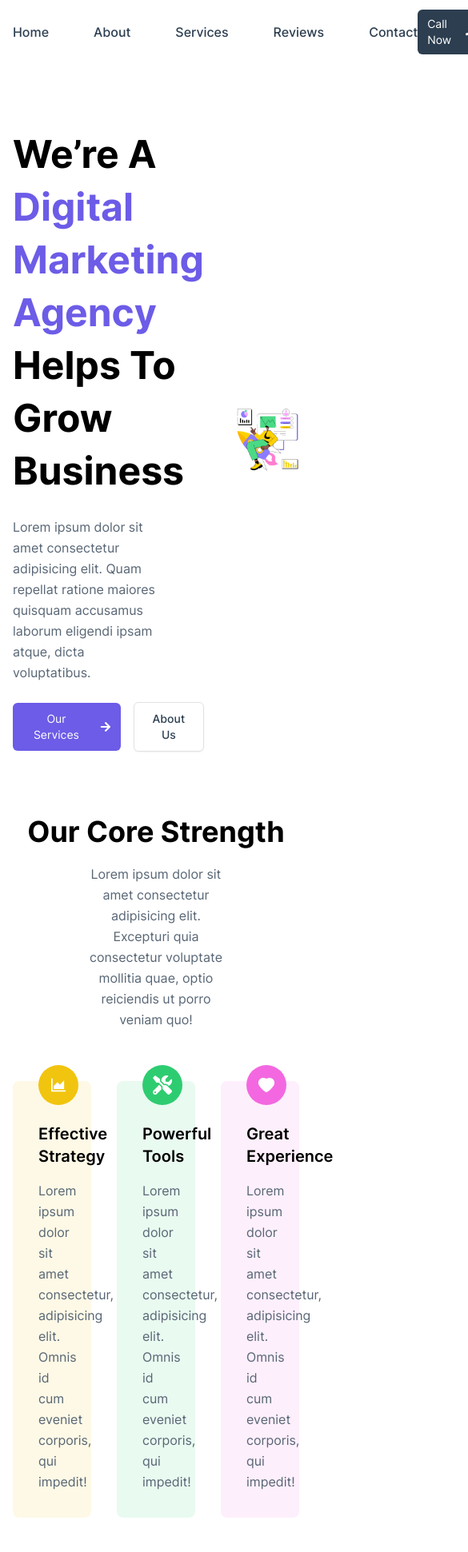
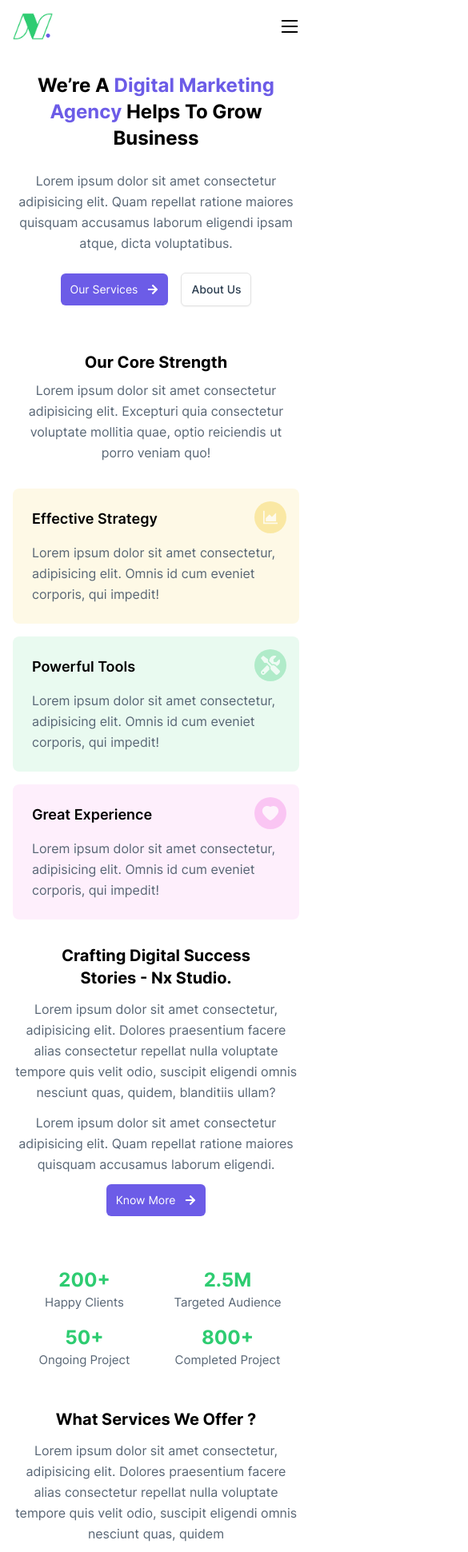
Before and after one commit to shahnewazrakib/Nx-Studio, a React (Vite) app: page / in a window 390 px wide. Shown: the top 1941 px of the page at 80% size, 585 px wide, since content can reach past the window. Built offline with nearby package versions, Linux system fonts and the light colour scheme.

Commit message:
Made responsive for laptop, tablet and mobile phone

```diff
--- a/src/App.jsx
+++ b/src/App.jsx
@@ -6,7 +6,7 @@ import Services from "./components/Services";
 import Reviews from "./components/Reviews";
 import Contact from "./components/Contact";
 import Footer from "./components/Footer";
-import Popup from "./components/Popup";
+import Popup from "./components/popup/Popup";
 import "./App.css";
 
 function App() {
@@ -20,9 +20,10 @@ function App() {
     }
   }, [open]);
 
+
   return (
     <>
-      <div className="space-y-20">
+      <div className="space-y-10 sm:space-y-14 md:space-y-20">
         <Header />
         <Hero />
         <About />
--- a/src/components/About.jsx
+++ b/src/components/About.jsx
@@ -1,6 +1,7 @@
 import { AiOutlineAreaChart, AiFillHeart } from "react-icons/ai";
 import { FaTools, FaArrowRight } from "react-icons/fa";
 import Banner from "../images/about-us.webp";
+import { Link } from "react-scroll";
 
 function About() {
   const cards = [
@@ -38,26 +39,30 @@ function About() {
   ];
 
   return (
-    <section className="container">
-      <h1 className="text-4xl text-center font-bold">Our Core Strength</h1>
-      <p className="w-1/2 text-light leading-relaxed mx-auto text-center mt-5">
+    <section id="about" className="container">
+      <h1 className="text-xl sm:text-2xl lg:text-4xl text-center font-bold">
+        Our Core Strength
+      </h1>
+      <p className="lg:w-1/2 text-light leading-relaxed mx-auto text-center mt-2 sm:mt-5">
         Lorem ipsum dolor sit amet consectetur adipisicing elit. Excepturi quia
         consectetur voluptate mollitia quae, optio reiciendis ut porro veniam
         quo!
       </p>
-      <div className="grid grid-cols-3 gap-8 mt-16">
+      <div className="grid grid-cols-1 md:grid-cols-3 gap-4 lg:gap-8 mt-8 sm:mt-12 md:mt-16">
         {cards.map((card, index) => {
           return (
             <div
               key={index}
-              className={`${card.card__color} rounded-lg p-8 relative`}
+              className={`${card.card__color} rounded-lg p-6 md:p-8 relative`}
             >
               <div
-                className={`absolute -top-5 w-[50px] h-[50px] ${card.icon__color} rounded-full text-white flex items-center justify-center text-2xl`}
+                className={`absolute top-4 md:-top-5 md:right-auto right-4 w-[40px] sm:w-[50px] h-[40px] sm:h-[50px] opacity-30 md:opacity-100 ${card.icon__color} rounded-full text-white flex items-center justify-center text-2xl`}
               >
                 {card.icon}
               </div>
-              <h2 className="font-semibold text-xl mt-5">{card.title}</h2>
+              <h2 className="font-semibold text-[18px] sm:text-xl md:mt-5">
+                {card.title}
+              </h2>
               <p className="text-light leading-relaxed mt-4">
                 {card.description}
               </p>
@@ -66,12 +71,12 @@ function About() {
         })}
       </div>
 
-      <div className="flex justify-between mt-20">
-        <picture className="w-[45%]">
+      <div className="flex justify-between mt-8 sm:mt-14 md:mt-20">
+        <picture className="w-[45%] lg:block hidden">
           <img src={Banner} alt="Nx Studio" />
         </picture>
-        <div className="w-[50%] space-y-5">
-          <h1 className="text-4xl font-bold leading-snug">
+        <div className="lg:w-[50%] space-y-3 sm:space-y-5 lg:text-left text-center">
+          <h1 className="text-xl sm:text-2xl lg:text-4xl font-bold leading-snug">
             Crafting Digital Success <br /> Stories - Nx Studio.
           </h1>
           <p className="text-light leading-relaxed">
@@ -84,21 +89,23 @@ function About() {
             Lorem ipsum dolor sit amet consectetur adipisicing elit. Quam
             repellat ratione maiores quisquam accusamus laborum eligendi.
           </p>
-          <button className="bg-violet text-sm rounded-md px-3 py-[10px] text-white flex items-center gap-3">
+          <Link to="services" smooth={true} offset={-120} className="bg-violet text-sm rounded-md px-3 py-[10px] text-white flex items-center gap-3 lg:mx-0 mx-auto w-max sm:cursor-pointer">
             <span>Know More</span>
             <FaArrowRight />
-          </button>
+          </Link>
         </div>
       </div>
 
-      <div className="grid grid-cols-4 mt-16 -mb-16">
+      <div className="grid grid-cols-2 sm:grid-cols-4 mt-16 sm:mb-0 mb-12 2xl:-mb-16 sm:gap-0 gap-y-4">
         {success.map((item, index) => {
           return (
             <div key={index} className="text-center">
-              <h1 className="text-4xl text-center font-bold text-green">
+              <h1 className="text-2xl sm:text-3xl md:text-4xl text-center font-bold text-green">
                 {item.completed}
               </h1>
-              <p className="text-light leading-relaxed mt-2">{item.description}</p>
+              <p className="sm:text-base text-[15px] text-light leading-relaxed sm:mt-2">
+                {item.description}
+              </p>
             </div>
           );
         })}
--- a/src/components/Contact.jsx
+++ b/src/components/Contact.jsx
@@ -3,19 +3,19 @@ import { BiSolidMessage } from "react-icons/bi";
 
 function Contact({setOpen}) {
   return (
-    <section className="container space-y-7">
-      <h3 className="tracking-[5px] text-green text-sm font-bold bg-green/10 rounded-full px-8 py-1 w-max m-auto">
+    <section id="contact" className="container space-y-7">
+      <h3 className="tracking-[5px] text-green text-[12px] md:text-sm font-bold bg-green/10 rounded-full px-8 py-1 w-max m-auto">
         WORK WITH US
       </h3>
-      <h1 className="text-4xl text-center font-bold">
-        Staring A New Project Soon ?
+      <h1 className="text-xl sm:text-2xl lg:text-4xl text-center font-bold">
+        Starting A New Project Soon ?
       </h1>
-      <div className="flex items-center gap-6 justify-center">
+      <div className="flex items-center sm:flex-row flex-col gap-4 sm:gap-6 justify-center">
         <a href="tel:+000000000" className={styles.button}>
           <span>Call Now</span>
           <FaPhone />
         </a>
-        <p>OR</p>
+        <p className="sm:block hidden">OR</p>
         <button onClick={() => setOpen(true)} className={styles.button}>
           <span>Send Message</span>
           <BiSolidMessage />
@@ -27,7 +27,7 @@ function Contact({setOpen}) {
 
 const styles = {
   button:
-    "bg-violet text-sm rounded-md px-3 py-[10px] text-white flex items-center gap-3",
+    "bg-violet text-sm rounded-md px-3 py-[10px] text-white flex items-center justify-center gap-3 sm:w-max w-[60%]",
 };
 
 export default Contact;
--- a/src/components/Footer.jsx
+++ b/src/components/Footer.jsx
@@ -6,8 +6,10 @@ function Footer() {
   return (
     <footer>
       <div className="bg-dark text-center space-y-4 py-8">
-        <h1 className="text-4xl font-bold text-white">Nx Studio.</h1>
-        <p className="w-1/3 mx-auto text-gray leading-relaxed">
+        <h1 className="text-2xl lg:text-4xl font-bold text-white">
+          Nx Studio.
+        </h1>
+        <p className="w-[95%] md:w-1/2 2xl:w-1/3 mx-auto text-gray leading-relaxed">
           Lorem ipsum dolor sit, amet consectetur adipisicing elit. Maiores quo
           quae nobis sint dolores laboriosam rerum aliquam doloribus qui
           sapiente.
@@ -28,7 +30,7 @@ function Footer() {
         </div>
       </div>
       <div className="bg-footer__dark py-3 text-gray/80 text-sm">
-        <div className="container flex items-center justify-between">
+        <div className="container flex items-center sm:flex-row flex-col justify-between sm:gap-0 gap-2 text-center">
           <p>Copyright © {new Date().getFullYear()} reserved by Nx Studio.</p>
           <div className="flex items-center gap-x-6">
             <Link to="home" smooth={true}>
--- a/src/components/Header.jsx
+++ b/src/components/Header.jsx
@@ -1,10 +1,12 @@
 import Logo from "../images/logo.png";
-import { Link } from "react-scroll";
-import { FaPhone } from "react-icons/fa";
 import { useEffect, useState } from "react";
+import { GrMenu } from "react-icons/gr";
+import DesktopMenu from "./menu/DesktopMenu";
+import MobileMenu from "./menu/MobileMenu";
 
 function Header() {
   const [sticky, setSticky] = useState(false);
+  const [openMobileMenu, setOpenMobileMenu] = useState(false);
 
   useEffect(() => {
     window.addEventListener("scroll", () => {
@@ -15,39 +17,34 @@ function Header() {
       }
     });
   });
+
+  useEffect(() => {
+    if (openMobileMenu) {
+      document.body.style.overflow = "hidden";
+    } else {
+      document.body.style.overflow = "auto";
+    }
+  }, [openMobileMenu]);
   return (
     <header
-      className={`${sticky ? "shadow-default" : "shadow-none"} sticky top-0 bg-white z-[500]`}
+      className={`${
+        sticky ? "shadow-default" : "shadow-none"
+      } sticky top-0 bg-white z-[500]`}
     >
-      <nav className="container flex items-center justify-between py-3">
+      <nav className="container flex items-center justify-between py-2 sm:py-3">
         <picture>
-          <img className="w-[70px]" src={Logo} alt="Nx Studio" />
+          <img className="w-[50px] md:w-[70px]" src={Logo} alt="Nx Studio" />
         </picture>
-        <menu className="text-dark flex items-center gap-x-14">
-          <Link className={styles.link} to="#home" smooth={true}>
-            Home
-          </Link>
-          <Link className={styles.link} to="#about" smooth={true}>
-            About
-          </Link>
-          <Link className={styles.link} to="#services" smooth={true}>
-            Services
-          </Link>
-          <Link className={styles.link} to="#review" smooth={true}>
-            Reviews
-          </Link>
-          <Link className={styles.link} to="#home" smooth={true}>
-            Contact
-          </Link>
-        </menu>
-        <a
-          href="tel:+000000000"
-          className="bg-dark transition duration-300 hover:bg-violet text-sm rounded-md px-3 py-2 text-white flex items-center gap-x-3"
-        >
-          <span>Call Now</span>
-          <FaPhone />
-        </a>
+        <DesktopMenu />
+        <GrMenu
+          onClick={() => setOpenMobileMenu(true)}
+          className="md:hidden block text-2xl text-dark"
+        />
       </nav>
+      <MobileMenu
+        openMobileMenu={openMobileMenu}
+        setOpenMobileMenu={setOpenMobileMenu}
+      />
     </header>
   );
 }
--- a/src/components/Hero.jsx
+++ b/src/components/Hero.jsx
@@ -1,35 +1,36 @@
-import Banner from '../images/hero-banner.png';
+import { Link } from "react-scroll";
+import Banner from "../images/hero-banner.png";
 import { FaArrowRight } from "react-icons/fa";
 
 function Hero() {
   return (
-    <section className="container flex items-center justify-between gap-x-10">
-      <div className="space-y-6">
-        <h1 className="text-5xl font-bold leading-snug">
+    <section id="home" className="container relative lg:-top-0 -top-4 flex items-center justify-between gap-x-10">
+      <div className="space-y-6 md:text-left text-center">
+        <h1 className="text-2xl sm:text-3xl lg:text-4xl 2xl:text-5xl font-bold leading-snug 2xl:leading-snug">
           We’re A <span className="text-violet">Digital Marketing Agency </span>{" "}
           Helps To Grow Business
         </h1>
-        <p className="w-[80%] text-light leading-relaxed">
+        <p className="md:w-[80%] text-light leading-relaxed">
           Lorem ipsum dolor sit amet consectetur adipisicing elit. Quam repellat
           ratione maiores quisquam accusamus laborum eligendi ipsam atque, dicta
           voluptatibus.
         </p>
-        <div className='flex items-center gap-4'>
-          <button className="bg-violet text-sm rounded-md px-3 py-[10px] text-white flex items-center gap-3">
+        <div className="flex items-center gap-4 md:justify-start justify-center">
+          <Link to="services" smooth={true} offset={-120} className="bg-violet text-sm rounded-md px-3 py-[10px] text-white flex items-center gap-3 sm:cursor-pointer">
             <span>Our Services</span>
             <FaArrowRight />
-          </button>
+          </Link>
 
-          <button className="bg-white border border-gray text-sm font-medium rounded-md px-3 py-[10px] text-dark shadow-sm">
+          <Link to="about" smooth={true} offset={-120} className="bg-white border border-gray text-sm font-medium rounded-md px-3 py-[10px] text-dark shadow-sm sm:cursor-pointer">
             About Us
-          </button>
+          </Link>
         </div>
       </div>
-      <picture>
+      <picture className="md:block hidden">
         <img src={Banner} alt="Nx Studio" />
       </picture>
     </section>
   );
 }
 
-export default Hero
+export default Hero;
--- a/src/components/Reviews.jsx
+++ b/src/components/Reviews.jsx
@@ -8,14 +8,24 @@ import "swiper/css/pagination";
 
 function Reviews() {
   return (
-    <section className="container">
-      <h1 className="text-4xl text-center font-bold">What Our Clients Says</h1>
+    <section id="review" className="container">
+      <h1 className="text-xl sm:text-2xl lg:text-4xl text-center font-bold">
+        What Our Clients Says
+      </h1>
       <Swiper
         modules={[Pagination]}
         spaceBetween={35}
-        slidesPerView={3}
-        pagination={{clickable: true}}
-        className="pt-8 pb-12 px-3 mt-8"
+        slidesPerView={1}
+        pagination={{ clickable: true }}
+        breakpoints={{
+          1024: {
+            slidesPerView: 3,
+          },
+          640: {
+            slidesPerView: 2,
+          },
+        }}
+        className="pt-8 pb-12 px-3 md:mt-8"
       >
         {[...Array(6)].map((_, index) => (
           <SwiperSlide
@@ -27,11 +37,11 @@ function Reviews() {
                 <img
                   src={Men}
                   alt="John Doe"
-                  className="w-[60px] h-[60px] rounded-full object-cover"
+                  className="w-[50px] md:w-[60px] h-[50px] md:h-[60px] rounded-full object-cover"
                 />
               </picture>
               <div className="space-y-1">
-                <h2 className="font-semibold text-[1.3rem]">John Doe</h2>
+                <h2 className="font-semibold text-base sm:text-[18px] md:text-[1.3rem]">John Doe</h2>
                 <div className="flex items-center gap-1 text-yellow text-sm">
                   <FaStar />
                   <FaStar />
@@ -42,7 +52,7 @@ function Reviews() {
               </div>
             </div>
 
-            <p className="text-light leading-relaxed mt-6">
+            <p className="text-light leading-relaxed mt-4 lg:mt-6 md:text-base text-[15px]">
               Lorem, ipsum dolor sit amet consectetur adipisicing elit. Quaerat
               nihil deserunt porro praesentium, provident similique! Voluptates,
               deleniti. Dolorem nam placeat magni eum nihil hic fugiat expli.
--- a/src/components/Services.jsx
+++ b/src/components/Services.jsx
@@ -1,5 +1,5 @@
 import {
-  FaArrowRight,
+  FaPhone,
   FaRegChartBar,
   FaEnvelopeOpenText,
   FaFacebook,
@@ -38,32 +38,43 @@ function Services() {
     },
   ];
   return (
-    <section className="container flex items-center gap-16">
-      <div className="flex-1 space-y-5">
-        <h1 className="text-4xl font-bold leading-snug">
+    <section
+      id="services"
+      className="container flex 2xl:flex-row flex-col items-center gap-16"
+    >
+      <div className="flex-1 space-y-3 sm:space-y-5 2xl:text-left text-center">
+        <h1 className="text-xl sm:text-2xl lg:text-4xl font-bold leading-snug">
           What Services We Offer ?
         </h1>
-        <p className="text-light leading-relaxed">
+        <p className="text-light leading-relaxed 2xl:w-auto w-full lg:w-[60%] mx-auto">
           Lorem ipsum dolor sit amet consectetur, adipisicing elit. Dolores
           praesentium facere alias consectetur repellat nulla voluptate tempore
           quis velit odio, suscipit eligendi omnis nesciunt quas, quidem
         </p>
-        <button className="bg-violet text-sm rounded-md px-3 py-[10px] text-white flex items-center gap-3">
-          <span>Know More</span>
-          <FaArrowRight />
-        </button>
+        <a
+          href="tel:+000000000"
+          className="transition duration-300 bg-violet text-sm rounded-md px-3 py-[10px] text-white flex items-center gap-x-3 w-max 2xl:mx-0 mx-auto"
+        >
+          <span>Call Now</span>
+          <FaPhone />
+        </a>
       </div>
-      <div className="flex-1 grid grid-cols-2 gap-8 mt-16">
+      <div className="flex-1 grid grid-cols-1 sm:grid-cols-2 gap-5 sm:gap-8 2xl:mt-16">
         {services.map((service, index) => {
           return (
-            <div key={index} className="bg-white cursor-pointer transition duration-300 rounded-xl p-7 shadow-default border-b-[5px] border-transparent hover:border-violet">
+            <div
+              key={index}
+              className="bg-white cursor-pointer transition duration-300 rounded-xl p-5 sm:p-7 shadow-default border-b-[5px] border-transparent hover:border-violet"
+            >
               <div
                 className={`w-[50px] h-[50px] ${service.icon__class} rounded-full flex items-center justify-center text-2xl`}
               >
                 {service.icon}
               </div>
-              <h2 className="font-semibold text-[1.3rem] mt-5">{service.title}</h2>
-              <p className="text-light leading-relaxed mt-4">
+              <h2 className="font-semibold text-base md:text-[1.3rem] mt-4 sm:mt-5">
+                {service.title}
+              </h2>
+              <p className="text-light leading-relaxed mt-3 sm:mt-4">
                 {service.description}
               </p>
             </div>
--- /dev/null
+++ b/src/components/menu/DesktopMenu.jsx
@@ -0,0 +1,37 @@
+import { FaPhone } from "react-icons/fa";
+import { Link } from "react-scroll";
+function DesktopMenu() {
+  return (
+    <>
+      <menu className="md:flex hidden text-dark items-center gap-x-8 lg:gap-x-14">
+        <Link className={styles.link} to="home" smooth={true} offset={-150}>
+          Home
+        </Link>
+        <Link className={styles.link} to="about" smooth={true} offset={-150}>
+          About
+        </Link>
+        <Link className={styles.link} to="services" smooth={true} offset={-150}>
+          Services
+        </Link>
+        <Link className={styles.link} to="review" smooth={true} offset={-150}>
+          Reviews
+        </Link>
+        <Link className={styles.link} to="contact" smooth={true} offset={-150}>
+          Contact
+        </Link>
+      </menu>
+      <a
+        href="tel:+000000000"
+        className="md:flex hidden bg-dark transition duration-300 hover:bg-violet text-sm rounded-md px-3 py-2 text-white items-center gap-x-3"
+      >
+        <span>Call Now</span>
+        <FaPhone />
+      </a>
+    </>
+  );
+}
+const styles = {
+  link: "cursor-pointer font-medium",
+};
+
+export default DesktopMenu;
--- /dev/null
+++ b/src/components/menu/MobileMenu.jsx
@@ -0,0 +1,77 @@
+import { FaPhone } from "react-icons/fa";
+import { LiaTimesSolid } from "react-icons/lia";
+import { Link } from "react-scroll";
+function MobileMenu({ openMobileMenu, setOpenMobileMenu }) {
+  const hideSidebar = function () {
+    setOpenMobileMenu(false);
+  };
+  return (
+    <menu
+      className={`md:hidden flex flex-col text-dark gap-y-6 fixed bg-white top-0 transition-all duration-300 ${
+        openMobileMenu ? "left-0" : "-left-full"
+      }  z-50 w-screen h-screen p-8`}
+    >
+      <Link
+        onClick={hideSidebar}
+        offset={-100}
+        className={styles.link}
+        to="home"
+        smooth={true}
+      >
+        Home
+      </Link>
+      <Link
+        onClick={hideSidebar}
+        offset={-100}
+        className={styles.link}
+        to="about"
+        smooth={true}
+      >
+        About
+      </Link>
+      <Link
+        onClick={hideSidebar}
+        offset={-100}
+        className={styles.link}
+        to="services"
+        smooth={true}
+      >
+        Services
+      </Link>
+      <Link
+        onClick={hideSidebar}
+        offset={-100}
+        className={styles.link}
+        to="review"
+        smooth={true}
+      >
+        Reviews
+      </Link>
+      <Link
+        onClick={hideSidebar}
+        offset={-100}
+        className={styles.link}
+        to="contact"
+        smooth={true}
+      >
+        Contact
+      </Link>
+      <a
+        href="tel:+000000000"
+        className="md:hidden bg-dark transition duration-300 hover:bg-violet text-sm rounded-md px-3 py-2 text-white flex items-center gap-x-3 w-max"
+      >
+        <span>Call Now</span>
+        <FaPhone />
+      </a>
+      <LiaTimesSolid
+        onClick={() => setOpenMobileMenu(false)}
+        className="text-2xl absolute top-6 right-6"
+      />
+    </menu>
+  );
+}
+const styles = {
+  link: "cursor-pointer font-medium w-max",
+};
+
+export default MobileMenu;
```
Also changed, not shown: src/components/popup/Popup.jsx (renamed from src/components/Popup.jsx).
